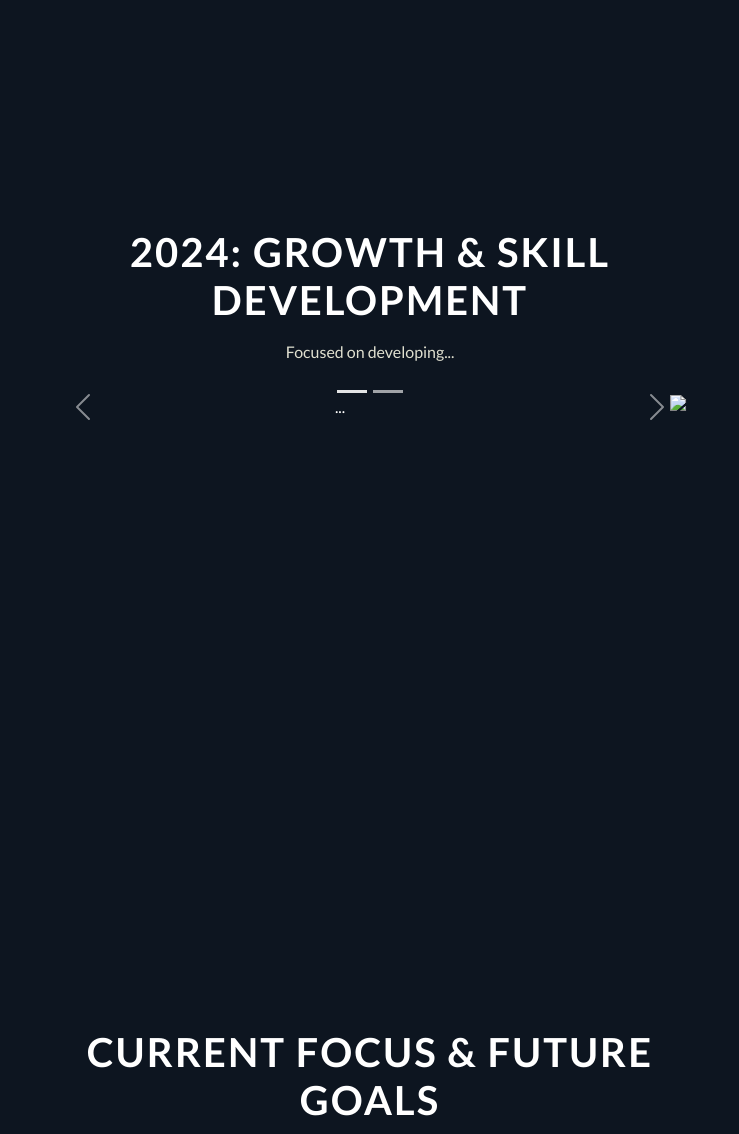
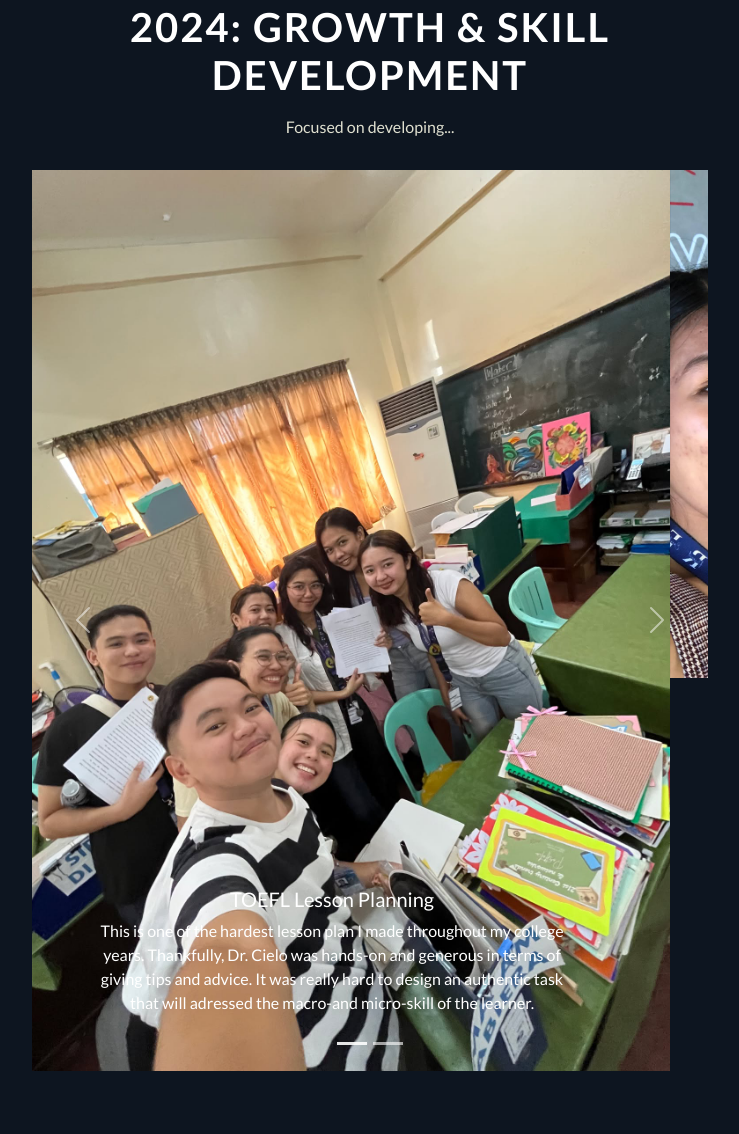
Before and after one commit to jermainesiano/College-Portfolio, a plain HTML site: page index.html in a window 1280 px wide. Shown: the part 3650-4784 px from the top of the page, without its empty margins (270-1009 px from the left). Drawn offline with nearby package versions, Linux system fonts and the light colour scheme; a web font is replaced by a local one.

Commit message:
Update index.html

```diff
--- a/index.html
+++ b/index.html
@@ -119,10 +119,10 @@
                                 </div>
                                 <div class="carousel-item">
                                                         <video class="d-block w-100 carousel-video" controls muted playsinlines preload="metadata">
-                                                            <source src="null" type="video/mp4">
+                                                            <source src="tatarin 2022.mp4" type="video/mp4">
                                                         </video>
                                                         <div class="carousel-caption d-none d-md-block">
-                                                            <h5>tatarin 2022.mp4</h5>
+                                                            <h5>Tatarin</h5>
                                                             <p> This film delves into the rise of women empowerment from the shackles of a patriarchal society. This was our first meet up as college students since this is still during the pandemic. It was not difficult to act and play around these people because we were all eager to create a masterpiece; hence, the execution and editing was smoothly delivered.</p>
                                                         </div>
                                                     </div>
@@ -200,16 +200,16 @@
                                                     <button type="button" data-bs-target="#carousel-2024" data-bs-slide-to="1" aria-label="Slide 2"></button>
                                                 </div>
                                                 <div class="carousel-inner">
-                                <div class="carousel-item active"><img src="null" class="d-block w-100" alt="...">
+                                <div class="carousel-item active"><img src="toefl lp 2024.jpg" class="d-block w-100" alt="...">
                                     <div class="carousel-caption d-none d-md-block">
-                                        <h5>Diri ang Title</h5>
-                                        <p>Diri ang caption/ Description Okaayy?</p>
+                                        <h5>TOEFL Lesson Planning</h5>
+                                        <p>This is one of the hardest lesson plan I made throughout my college years. Thankfully, Dr. Cielo was hands-on and generous in terms of giving tips and advice. It was really hard to design an authentic task that will adressed the macro-and micro-skill of the learner.</p>
                                     </div>
                                 </div>
-                                <div class="carousel-item"><img src="null" class="d-block w-100" alt="...">
+                                <div class="carousel-item"><img src="balak making.jpg" class="d-block w-100" alt="...">
                                     <div class="carousel-caption d-none d-md-block">
-                                        <h5>Diri ang Title</h5>
-                                        <p>Diri ang caption/ Description Okaayy?</p>
+                                        <h5>Balak-Making</h5>
+                                        <p>This photo will remind me of how our teacher gave as an extrensic motivation, leading us to perform well in our balak presentation. She did not just teach us technoiques in Balak, but also during our lunch break, she talked to us and touch each one of us in our hearts. </p>
                                     </div>
                                 </div>
                                 <div class="carousel-item">
```
